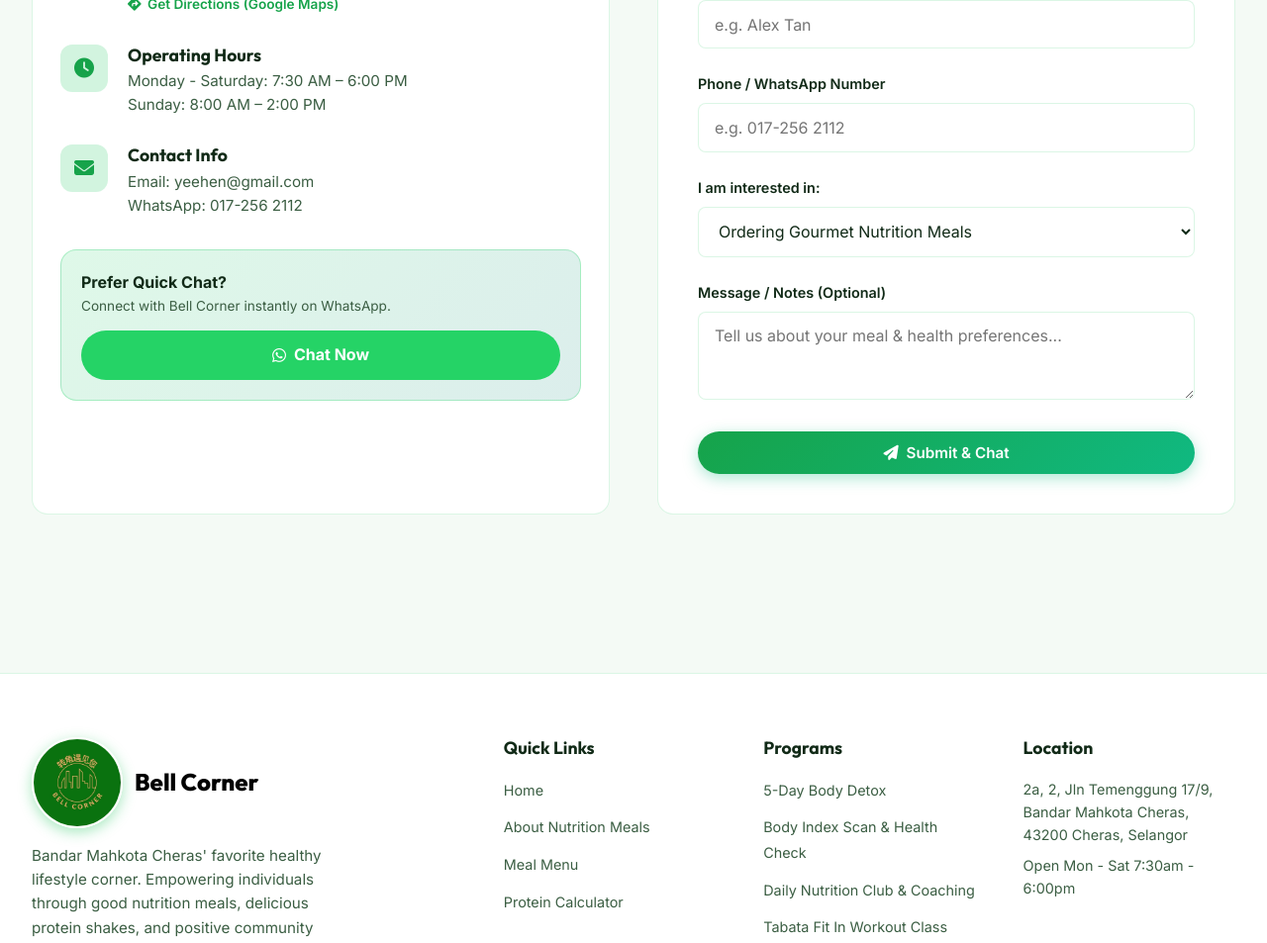
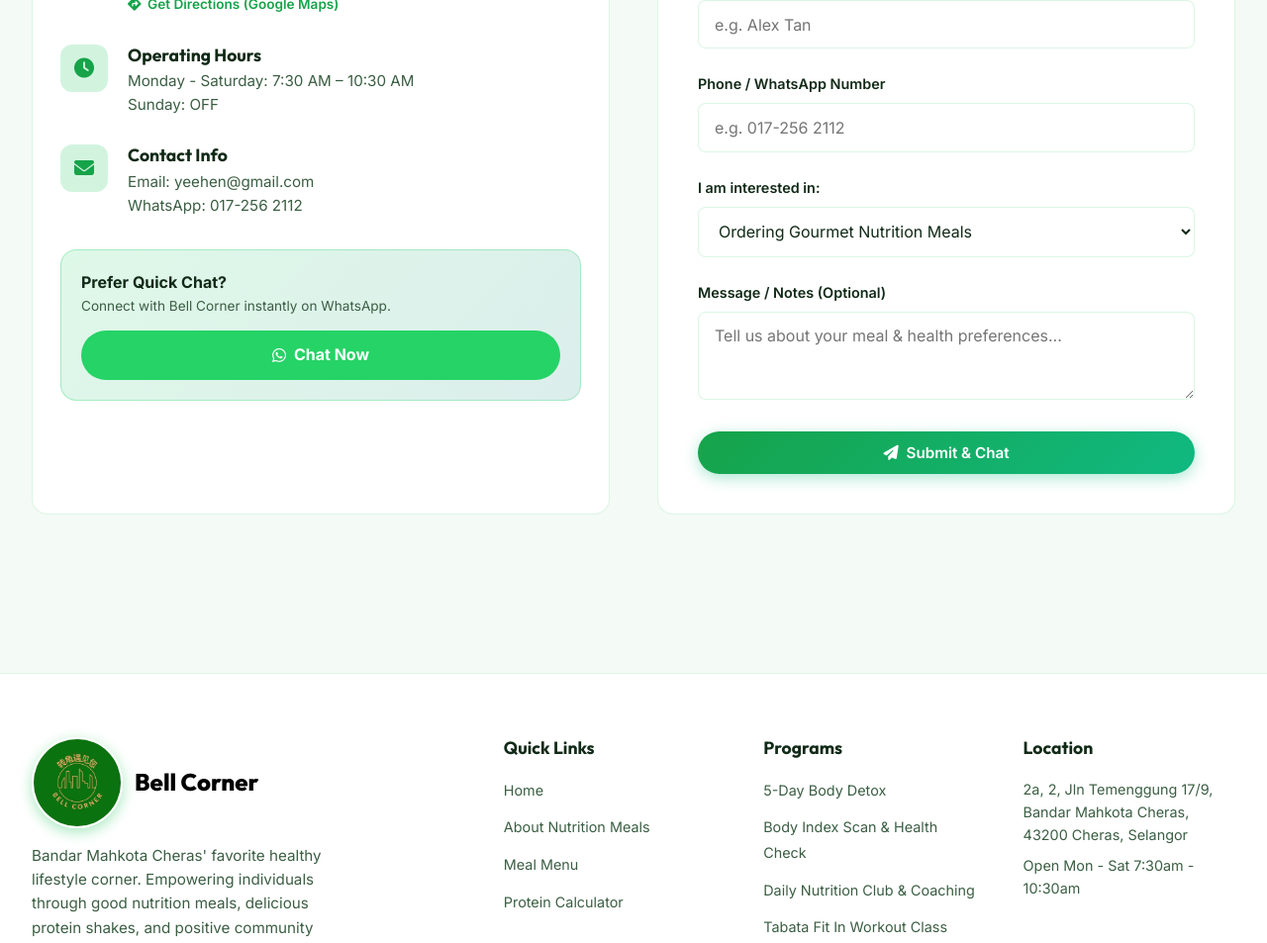
Before and after one commit to yxiao17028/Herbal-Life, a plain HTML site: page bell-corner-landing-page/index.html in a window 1280 px wide. Shown: the part 6418-7371 px from the top of the page at 99% size. Drawn offline with Linux system fonts and the light colour scheme.

Commit message:
Update index.html

```diff
--- a/bell-corner-landing-page/index.html
+++ b/bell-corner-landing-page/index.html
@@ -560,7 +560,7 @@
               <div class="info-icon"><i class="fa-solid fa-clock"></i></div>
               <div class="info-detail">
                 <h4>Operating Hours</h4>
-                <p>Monday - Saturday: 7:30 AM – 6:00 PM<br>Sunday: 8:00 AM – 2:00 PM</p>
+                <p>Monday - Saturday: 7:30 AM – 10:30 AM<br>Sunday: OFF</p>
               </div>
             </div>
 
@@ -678,7 +678,7 @@
             2a, 2, Jln Temenggung 17/9, Bandar Mahkota Cheras, 43200 Cheras, Selangor
           </p>
           <p style="font-size: 0.9rem; color: var(--text-secondary);">
-            Open Mon - Sat 7:30am - 6:00pm
+            Open Mon - Sat 7:30am - 10:30am
           </p>
         </div>
       </div>
```
